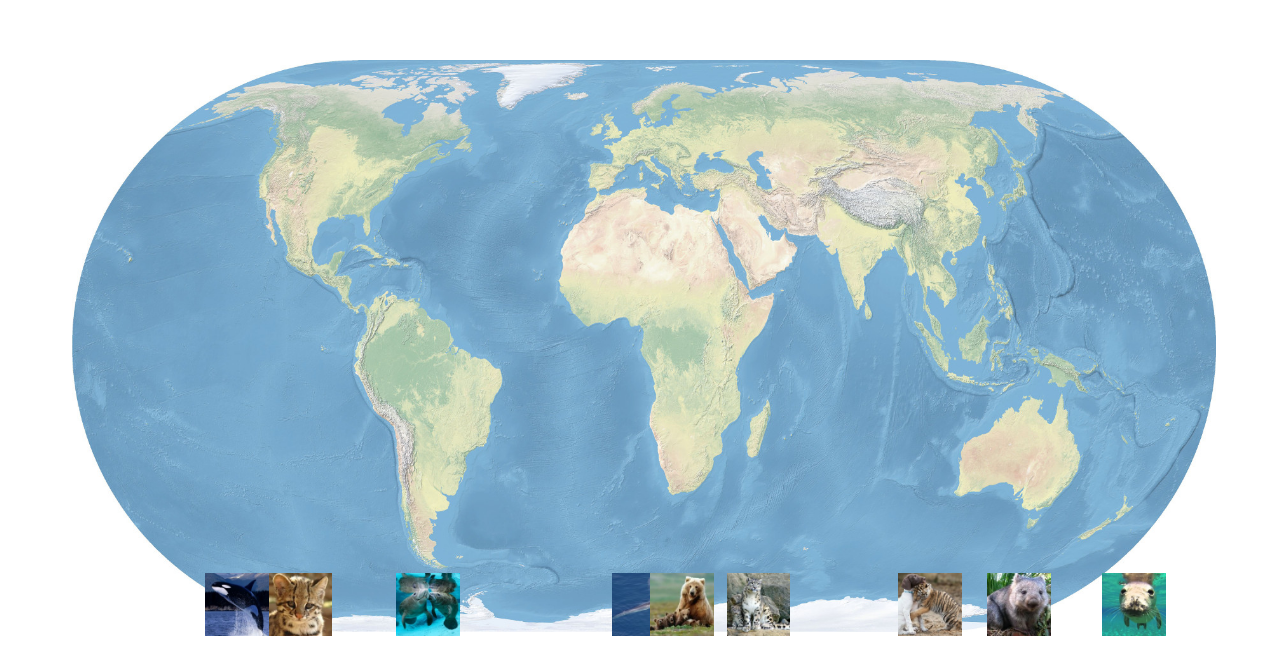
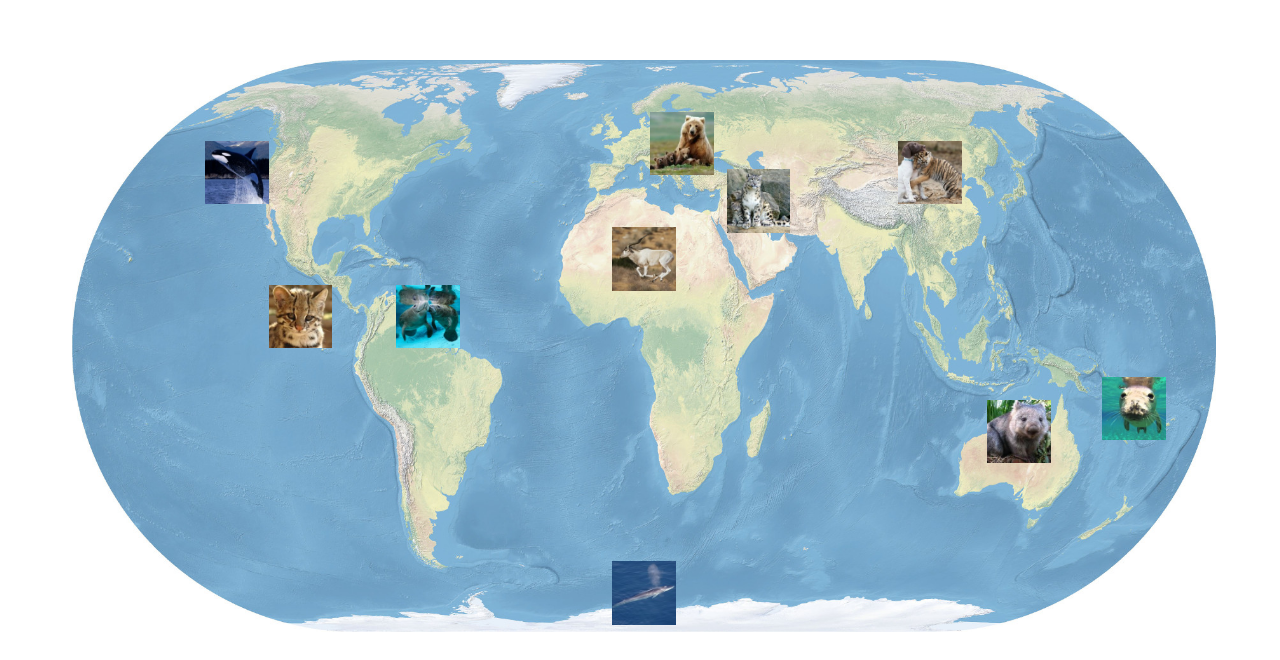
Before and after one commit to mthygesen2/CSS-animalMap, a plain HTML site: page index.html in a window 1280 px wide. Shown: the part 140-800 px from the top of the page. Drawn offline with Linux system fonts and the light colour scheme.

Commit message:
solve relative and absolute issues and correctly position images

```diff
--- a/css/styles.css
+++ b/css/styles.css
@@ -11,72 +11,72 @@
   width: 90%;
 }
 
-.animals {
+.mapImages {
   position: relative;
   width: 100%;
   height: auto;
 }
 
-.animals img {
+.mapImages img {
   width: 5%;
   height: auto;
 }
 
 #africa {
   position: absolute;
-  bottom: 600%;
+  bottom: 60%;
   left: 47.5%;
 }
 
 #antarctica {
   position: absolute;
-  bottom: 110%;
+  bottom: 2%;
   left: 47.5%;
 }
 
 #asia {
   position: absolute;
-  bottom: 725%;
+  bottom: 75%;
   left: 70%;
 }
 
 #australia {
   position: absolute;
-  bottom: 330%;
+  bottom: 30%;
   left: 77%;
 }
 
 #centralamerica {
   position: absolute;
-  bottom: 580%;
+  bottom: 50%;
   left: 20.5%;
 }
 
 #europe {
   position: absolute;
-  bottom: 800%;
+  bottom: 80%;
   left: 50.5%;
 }
 
 #middleEast {
   position: absolute;
-  bottom: 700%;
+  bottom: 70%;
   left: 56.5%;
 }
 
 #northAmerica {
   position: absolute;
-  bottom: 750%;
+  bottom: 75%;
   left: 15.5%;
 }
 
 #southAmerica {
   position: absolute;
-  bottom: 500%;
+  bottom: 50%;
   left: 30.5%;
 }
 #oceania {
   position: absolute;
-  bottom: 345%;
+  bottom: 34%;
   left: 86%;
 }
--- a/index.html
+++ b/index.html
@@ -6,10 +6,8 @@
   </head>
   <body>
     <div class="map">
-      <div class="world">
+      <div class="mapImages">
         <img id="world" src="img/world.jpg" alt="world"/>
-      </div>
-      <div class="animals">
         <img id="africa" src="img/africa.jpg" alt="africa"/>
         <img id="antarctica" src="img/antarctica.jpg" alt="antarctica"/>
         <img id="asia" src="img/asia.jpg" alt="asia"/>
```
